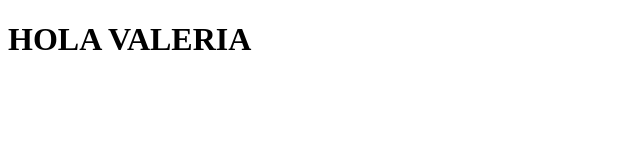
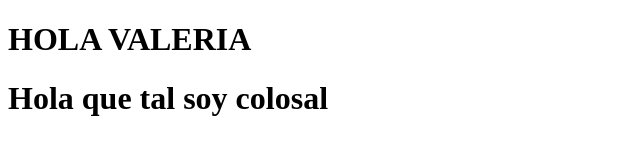
Before and after one commit to Mao-Sparda/Team-Iguanas, a plain HTML site: page valeria/nombre.html in a window 1280 px wide. Shown: the whole page, without its empty margins (0-640 px from the left). Drawn offline with Linux system fonts and the light colour scheme.

Commit message:
cambios prueba

```diff
--- a/valeria/nombre.html
+++ b/valeria/nombre.html
@@ -7,5 +7,6 @@
 </head>
 <body>
     <h1>HOLA VALERIA</h1>
+    <h1>Hola que tal soy colosal</h1>
 </body>
 </html>
```
